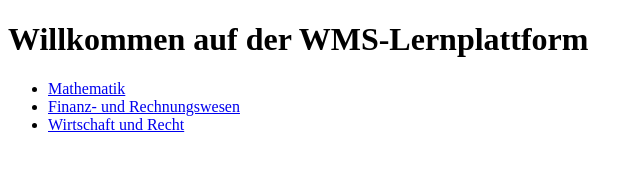
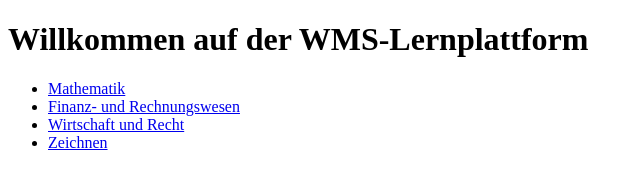
Before and after one commit to MeeCoon/wms-lernplattform, a plain HTML site: page index.html in a window 1280 px wide. Shown: the full height of the page, 0-640 px from the left. Drawn offline with Linux system fonts and the light colour scheme.

Commit message:
Update index.html

```diff
--- a/index.html
+++ b/index.html
@@ -10,6 +10,7 @@
     <li><a href="mathe.html">Mathematik</a></li>
     <li><a href="frw.html">Finanz- und Rechnungswesen</a></li>
     <li><a href="wur.html">Wirtschaft und Recht</a></li>
+    <li><a href="zeichnentest.html">Zeichnen</a></li>
   </ul>
 </body>
 </html>
```
